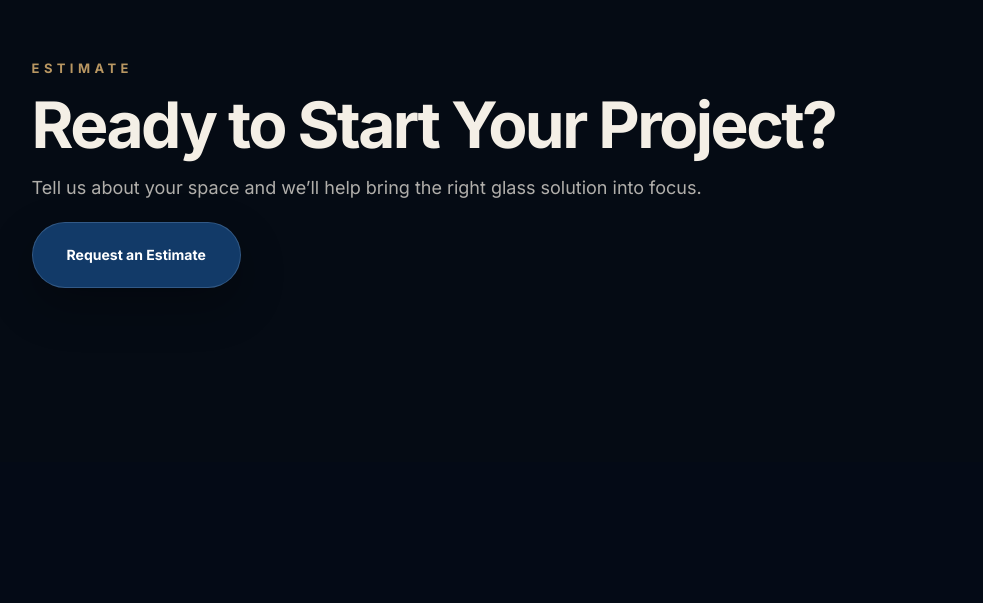
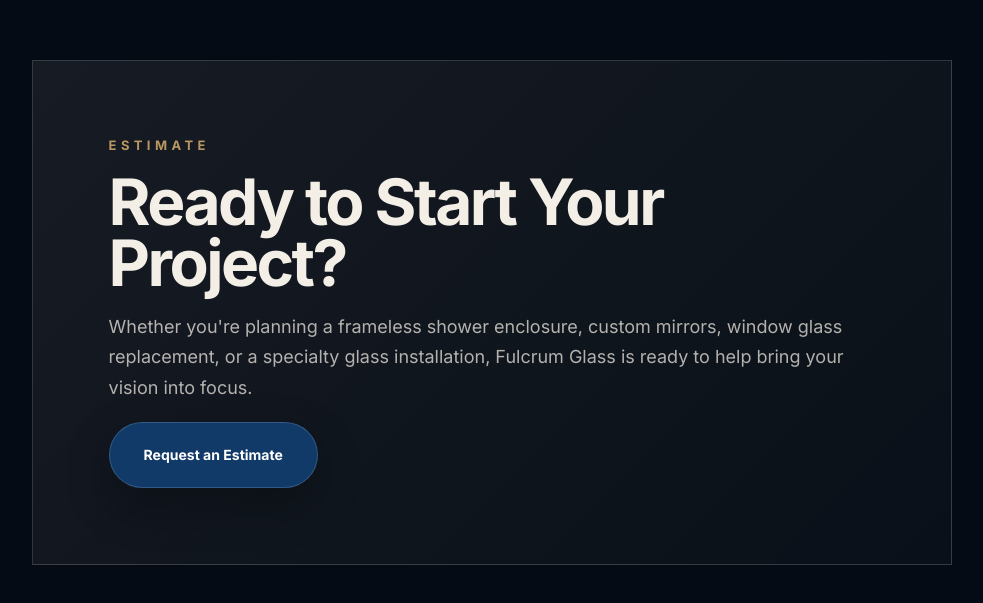
Before and after one commit to James-1942/fulcrum-glass-site, a React (Vite) app: page / in a window 1280 px wide. Shown: the part 3834-4437 px from the top of the page, without its empty margins (58-1041 px from the left). Before the commit the page ends 4296 px from the top, so only its background shows below. Built offline with nearby package versions, Linux system fonts and the light colour scheme.

Commit message:
Revise HomePage content and estimate request link
Updated the content of the HomePage with a more detailed description of services offered.

```diff
--- a/src/pages/HomePage.jsx
+++ b/src/pages/HomePage.jsx
@@ -188,17 +188,20 @@ export default function App() {
 </section>
 
 <section className="fg-section fg-home-cta">
-  <div className="fg-section-heading">
+  <div className="fg-about-card">
     <span className="fg-eyebrow">ESTIMATE</span>
+
     <h2>Ready to Start Your Project?</h2>
+
     <p>
-      Tell us about your space and we’ll help bring the right glass solution
-      into focus.
+      Whether you're planning a frameless shower enclosure, custom mirrors,
+      window glass replacement, or a specialty glass installation, Fulcrum
+      Glass is ready to help bring your vision into focus.
     </p>
 
-   <Link to="/contact" className="lux-btn lux-btn-primary">
-  Request an Estimate
-</Link>
+    <Link to="/contact" className="lux-btn lux-btn-primary">
+      Request an Estimate
+    </Link>
   </div>
 </section>
       </main>
```
